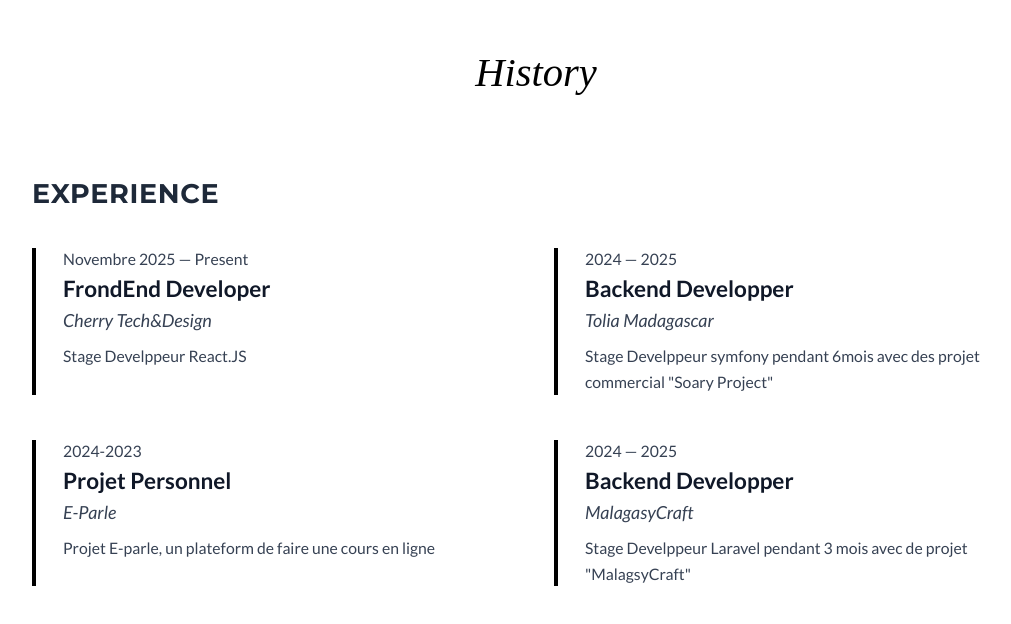
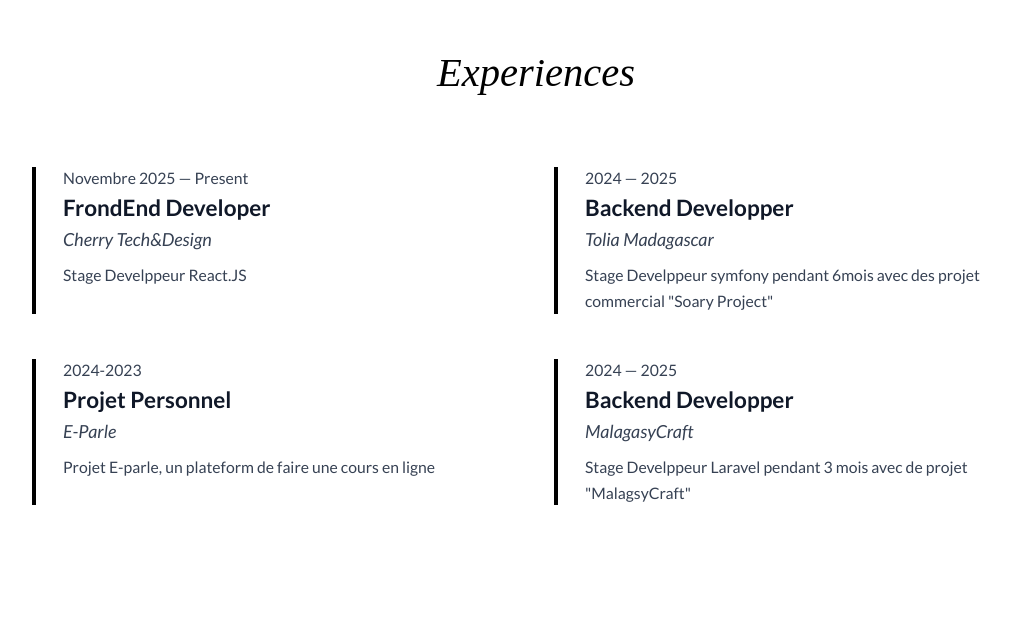
Before and after one commit to FabieRv/myportfolio, a React (Vite) app: page / in a window 1280 px wide. Shown: the part 4075-4699 px from the top of the page, without its empty margins (104-1115 px from the left). Built offline with nearby package versions, Linux system fonts and the light colour scheme; a web font is replaced by a local one.

Commit message:
[dyad] Renamed "History" title to "Experiences" and removed the "Experience" subtitle - wrote 1 file(s)

```diff
--- a/src/components/Pages/Resume/ResumeSection.tsx
+++ b/src/components/Pages/Resume/ResumeSection.tsx
@@ -35,17 +35,12 @@ const ResumeSection = () => {
     <section className="bg-white py-16 lg:py-24">
       <Container>
         <div className="mb-12">
-          <Title label="History"></Title>
+          <Title label="Experiences"></Title> {/* Changed "History" to "Experiences" */}
         </div>
 
         <div className="flex justify-center">
-          {/* --- SECTION EXPERIENCE --- */}
-          {/* Changed to always be flex-col for the title and the experience list */}
           <div className="flex flex-col items-start w-full max-w-4xl gap-8">
-            <h3 className="font-header text-2xl font-bold text-gray-800 uppercase tracking-wide mt-2">
-              Experience
-            </h3>
-            {/* This div still uses flex flex-wrap for individual items */}
+            {/* Removed the h3 tag for "Experience" */}
             <div className="flex flex-wrap gap-x-8 gap-y-10 w-full">
               {experiences.map((item, index) => (
                 <div
```
